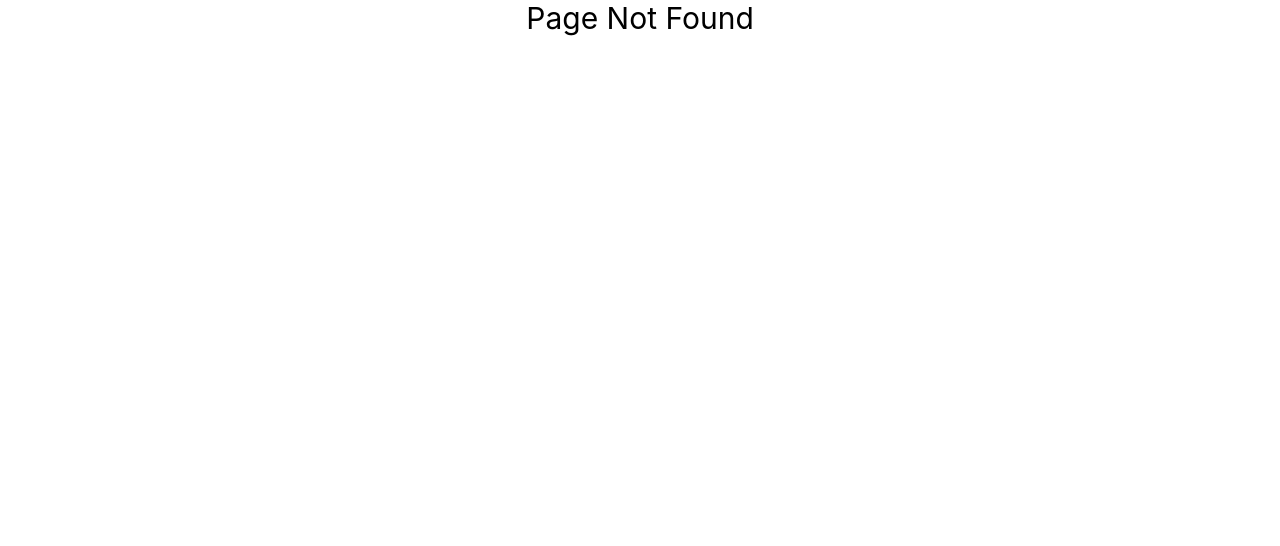
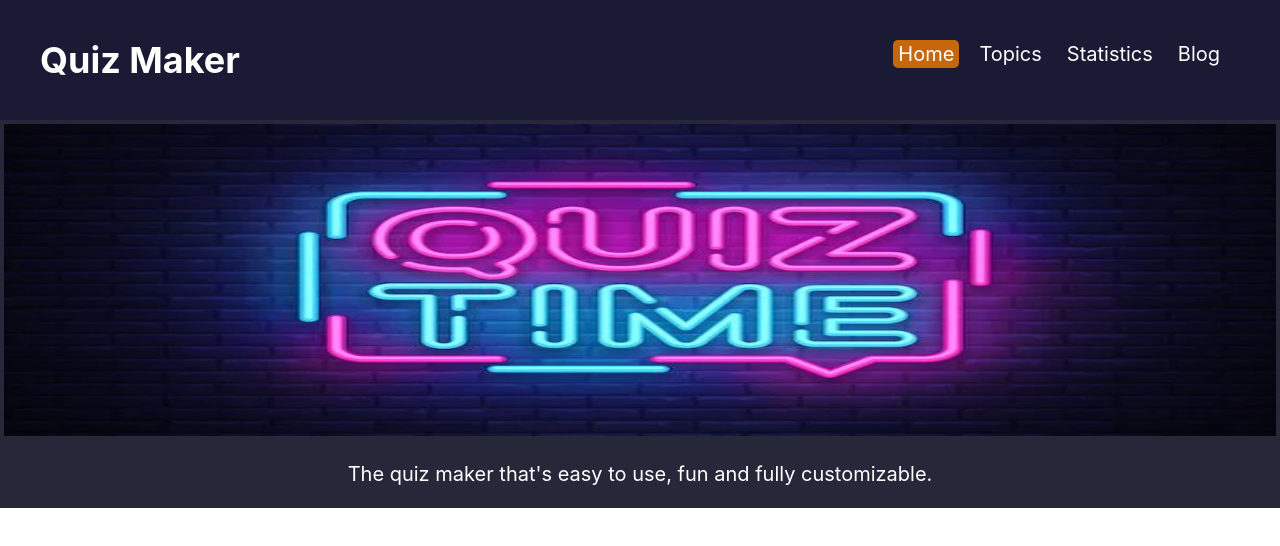
Before and after one commit to Refat-211/Assignment_09, a React (Create React App) app: page /home in a window 1280 px wide. Before the commit this address had no page. Shown: the top 546 px of the page. Built offline with nearby package versions, Linux system fonts and the light colour scheme.

Commit message:
Home menu added

```diff
--- a/src/App.js
+++ b/src/App.js
@@ -2,6 +2,7 @@ import { createBrowserRouter, RouterProvider } from 'react-router-dom';
 import './App.css';
 import Blog from './components/Blog/Blog';
 import Error from './components/Error/Error';
+import Home from './components/Home/Home';
 import Statistics from './components/Statistics/Statistics';
 import Topics from './components/Topics/Topics';
 import Main from './layouts/Main';
@@ -12,7 +13,8 @@ function App() {
       path: "/",
       element: <Main></Main>,
       children: [
-        { path: "/", element: <Topics></Topics> },
+        { path: "/", element: <Home></Home> },
+        { path: "/home", element: <Home></Home> },
         { path: "/topics", element: <Topics></Topics> },
         { path: "/statistics", element: <Statistics></Statistics> },
         { path: "/blog", element: <Blog></Blog> },
--- a/src/components/Header/Header.css
+++ b/src/components/Header/Header.css
@@ -11,6 +11,3 @@
     background-color: rgb(198, 103, 14);
     border-radius: 5px;
 }
-.sub-header{
-    background-color: rgb(39, 39, 58);
-}
--- a/src/components/Header/Header.js
+++ b/src/components/Header/Header.js
@@ -1,7 +1,6 @@
 import React from 'react';
 import './Header.css'
 import { NavLink } from 'react-router-dom';
-import quiztime from '../../images/quiztimes.png'
 
 const Header = () => {
     return (
@@ -9,6 +8,12 @@ const Header = () => {
         <div className="header text-white lg:p-10 lg:flex-row sm:flex flex-col justify-between">
           <h3 className="sm:text-xl font-bold lg:text-4xl">Quiz Maker</h3>
           <nav className="lg:text-xl sm:text-lg">
+            <NavLink
+              className={({ isActive }) => (isActive ? "active" : undefined)}
+              to="/home"
+            >
+              Home
+            </NavLink>
             <NavLink
               className={({ isActive }) => (isActive ? "active" : undefined)}
               to="/topics"
@@ -29,10 +34,6 @@ const Header = () => {
             </NavLink>
           </nav>
         </div>
-        <div className='sub-header'>
-          <img className='p-1 w-full h-80' src={quiztime} alt="" />
-          <p className='p-5 text-xl text-white'>The quiz maker that's easy to use, fun and fully customizable.</p>
-        </div>
       </div>
     );
 };
--- /dev/null
+++ b/src/components/Home/Home.css
@@ -0,0 +1,3 @@
+.sub-header{
+    background-color: rgb(39, 39, 58);
+}
--- /dev/null
+++ b/src/components/Home/Home.js
@@ -0,0 +1,18 @@
+import React from 'react';
+import './Home.css'
+import quiztime from "../../images/quiztimes.png";
+
+const Home = () => {
+    return (
+      <div>
+        <div className="sub-header">
+          <img className="p-1 w-full h-80" src={quiztime} alt="" />
+          <p className="p-5 text-xl text-white">
+            The quiz maker that's easy to use, fun and fully customizable.
+          </p>
+        </div>
+      </div>
+    );
+};
+
+export default Home;
```
